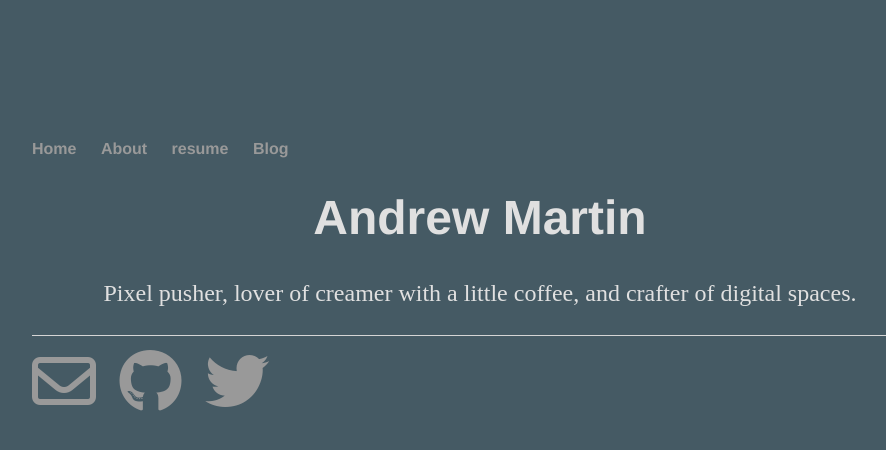
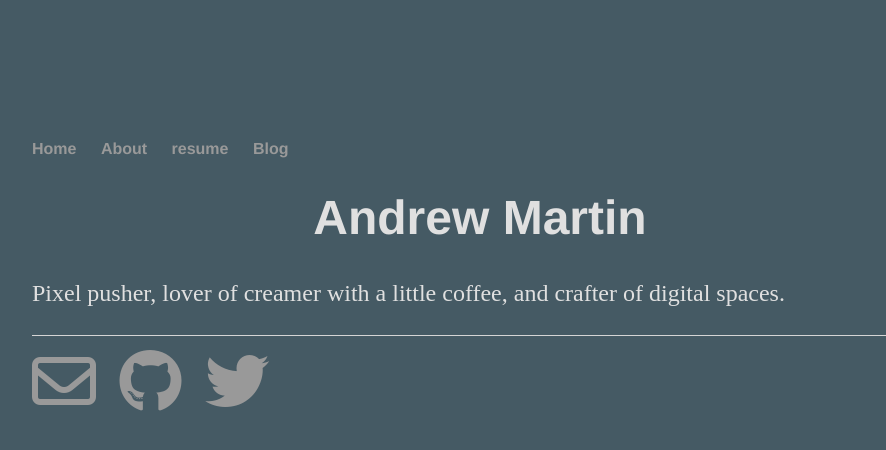
Before and after one commit to tindrew/my_blog, a Jekyll site: the page built from index.html, in a window 1280 px wide. Shown: the top 450 px of the page, without its empty margins (160-1046 px from the left). Built offline with Jekyll 4.4.1, drawn with Linux system fonts in a browser that asks for light colours; nearby versions of some CDN libraries.

Commit message:
Update main.css

```diff
--- a/css/main.css
+++ b/css/main.css
@@ -13,9 +13,6 @@
   }
 }
 
-nav ul li {
- text-align: center;
-}
 
 nav ul, footer ul {
     font-family:'Helvetica', 'Arial', 'Sans-Serif';
@@ -27,7 +24,7 @@
 nav ul li, footer ul li {
     display: inline;
     margin-right: 20px;
-
+    text-align: center;
 }
 
 
@@ -53,7 +50,7 @@
     font-size: 1.5em;
     line-height: 1.4em;
     color: #E0E0E0;
-    text-align: center;
+
 }
 footer {
     border-top: 1px solid #d5d5d5;
```
